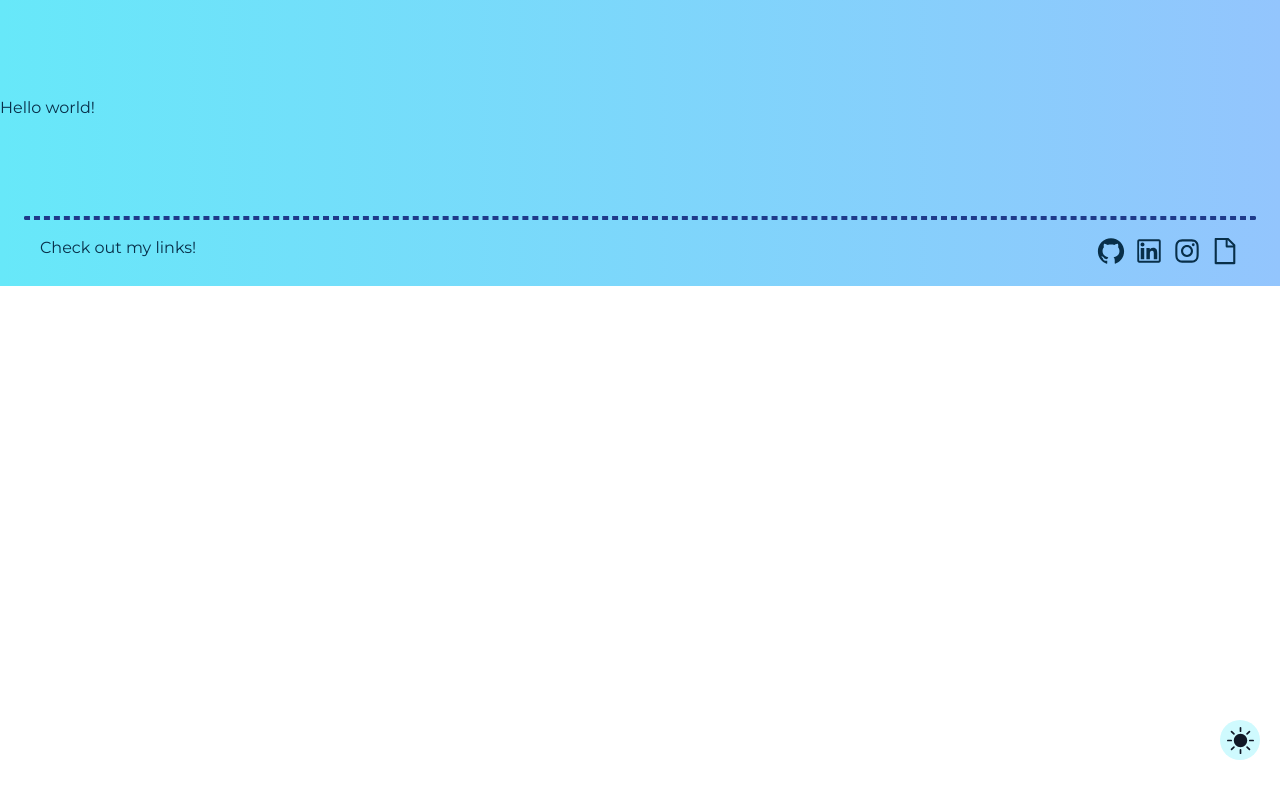
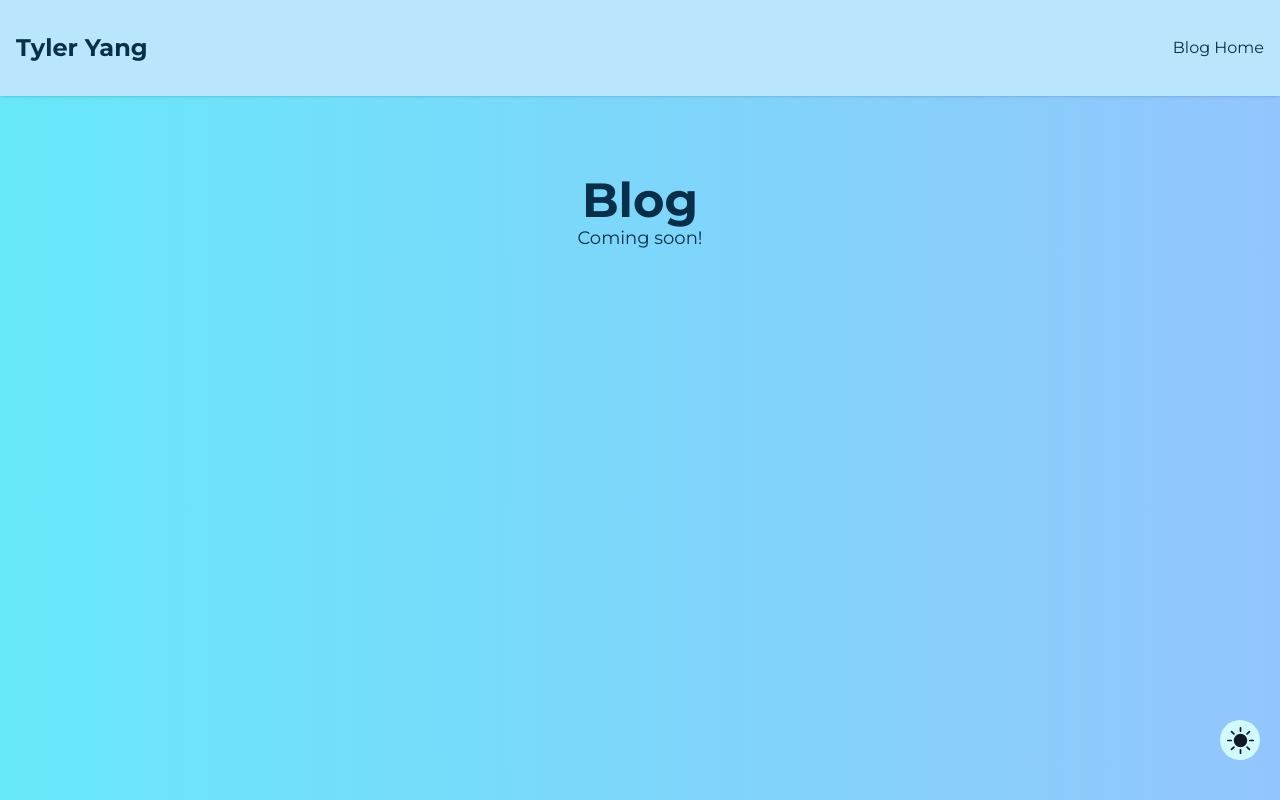
Before and after one commit to tyang21/Tyler-Yang-Personal, a Next.js app: page /blogs in a window 1280 px wide. Shown: the top 800 px of the page. Built offline with nearby package versions, Linux system fonts and the light colour scheme; no server answers; the database is empty.

Commit message:
[WIP] Blog

```diff
--- /dev/null
+++ b/app/blogs/layout.tsx
@@ -0,0 +1,26 @@
+import Themechanger from "../../components/Themechanger";
+import { Metadata } from "next";
+import NavbarBlog from "../../components/navbar-blog";
+import Footer from "../../components/Footer";
+import { ThemeProvider } from "next-themes"
+import { Inter } from 'next/font/google'
+
+const inter = Inter({ subsets: ['latin'] })
+
+export const metadata: Metadata = {
+  title: "Tyler Yang",
+  description: "Manually Created",
+}
+
+export default function About ({
+  children,
+}: {
+  children: React.ReactNode
+}) {
+  return (
+    <div  className = "bg-gradient-to-r from-cyan-300 to-blue-300 text-sky-950  dark:from-blue-950 dark:to-indigo-950 dark:text-blue-200">
+        <NavbarBlog/>
+        {children}
+    </div>
+  )
+}
--- a/app/blogs/page.tsx
+++ b/app/blogs/page.tsx
@@ -1,10 +1,8 @@
-import Hero from "../../components/Hero"
-import About from '../../components/About'
-import Projects from '../../components/Projects'
 
+import Blogmain from "../../components/Blogmain";
 export default function Page() {
     return (
     <div className = "my-24 ">
-        <h1>Hello world!</h1>
+        <Blogmain/>
     </div>)
   }
--- /dev/null
+++ b/components/Blogmain.tsx
@@ -0,0 +1,30 @@
+"use client"
+import React, { useEffect } from "react";
+import { doc, getDoc } from "firebase/firestore";
+import { db } from "../app/firebaseconfig.js";
+
+const Blogmain = () => {
+  const fetchData = async () => {
+    const docRef = doc(db, "posts", "TestPost");
+    const docSnap = await getDoc(docRef);
+
+    if (docSnap.exists()) {
+      console.log("Document data:", docSnap.data());
+    } else {
+      console.log("No such document!");
+    }
+  };
+
+  useEffect(() => {
+    fetchData();
+  }, []); // Empty dependency array to run the effect only once when the component mounts
+
+  return (
+    <div className="sm:py-20 p-4 flex flex-col flex-grow items-center justify-start min-h-screen w-full">
+      <h1 className="text-5xl font-bold">Blog</h1>
+      <p className="text-lg">Coming soon!</p>
+    </div>
+  );
+};
+
+export default Blogmain;
--- /dev/null
+++ b/components/navbar-blog.tsx
@@ -0,0 +1,46 @@
+'use client';
+import React, {useState} from 'react'
+import { Link } from "react-scroll/modules"
+// import { useTheme } from "next-themes"
+import { RiMoonFill, RiSunLine } from "react-icons/ri"
+import {useRouter} from 'next/navigation'
+import Linker from 'next/link'
+import { IoMdMenu, IoMdClose } from "react-icons/io"
+
+
+const NavbarBlog = () => {
+    const [navbar, setNavbar] = useState(false)
+    const router = useRouter()
+    return (
+        <header className="w-full mx-auto px-4 bg-sky-200 text-sky-950 shadow fixed top-0 z-50 dark:bg-indigo-900 dark:border-b dark:border-indigo-500 dark:text-blue-100">
+            <div className="justify-between md:items-center md:flex">
+                <div>
+                    <div className = "flex items-center justify-between py-3">
+                        <div className="md:py-5 md:block">
+                            <button type="button" onClick={() => router.back()}>
+                                <h2 className='text-2xl font-bold'>Tyler Yang</h2>
+                            </button>
+                        </div>
+                        <div className="md:hidden">
+                            <button onClick={() => setNavbar(!navbar)}>
+                                {navbar ? <IoMdClose size={30} /> : <IoMdMenu size={30}/>}
+                            </button>
+                        </div>
+                    </div>
+                </div>
+                <div>
+                    <div
+                        className={`flex-1 justify-self-center pb-3 mt-8 md:block md:pb-0 md:mt-0 ${navbar ? "block" : "hidden"}`}>
+                        <div className="items-center justify-center space-y-2 md:flex md:space-x-6 md:space-y-0">
+                            Blog Home
+                        </div>
+                    </div>
+                </div>
+
+
+            </div>
+        </header>
+    )
+}
+
+export default NavbarBlog;
--- a/components/navbar.tsx
+++ b/components/navbar.tsx
@@ -75,6 +75,9 @@ const Navbar = () => {
                             <Linker href = "/aboutpage" className="block lg:inline-block text-neutral-900  hover:text-neutral-500 dark:text-neutral-100 cursor-pointer">
                                     AboutThisPage
                             </Linker>
+                            <Linker href = "/blogs" className="block lg:inline-block text-neutral-900  hover:text-neutral-500 dark:text-neutral-100 cursor-pointer">
+                                    Blog
+                            </Linker>
                             {/* {currentTheme === "dark" ? (
                                 <button onClick={() => setTheme("light")} className="bg-slate-100 p-2 rounded-xl">
                                     <RiSunLine size={25} color="black"/>
--- a/package.json
+++ b/package.json
@@ -15,6 +15,7 @@
     "autoprefixer": "10.4.14",
     "eslint": "8.42.0",
     "eslint-config-next": "13.4.5",
+    "firebase": "^10.7.2",
     "next": "13.4.5",
     "next-themes": "^0.2.1",
     "postcss": "8.4.24",
```
Also changed, not shown: 2 other files (tests, documents, lock files or other folders).
